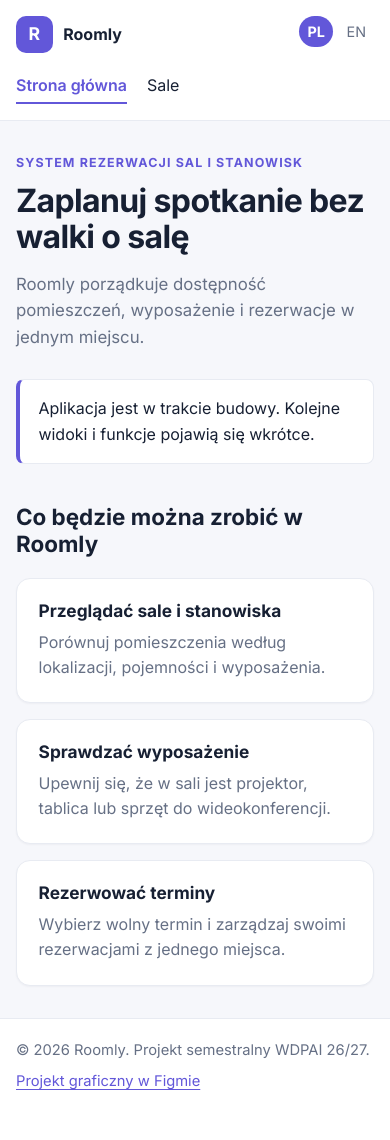
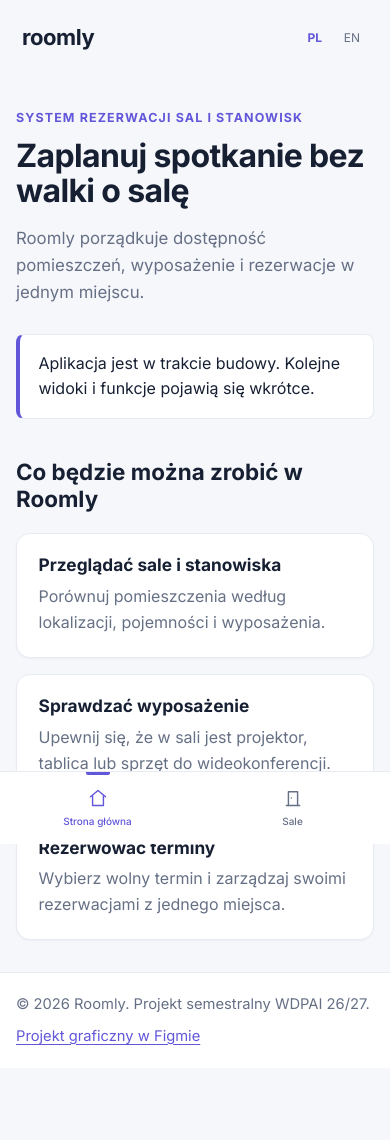
Before and after one commit to tapala/WDPAI-proj, a PHP site: page / in a window 390 px wide. Before the commit the page ends 1090 px from the top, so only its background shows below. Run offline with PHP 8.4, Linux system fonts and the light colour scheme; some libraries are stand-ins or nearby versions.

Commit message:
feat: add mobile bottom navigation

```diff
--- a/public/css/style.css
+++ b/public/css/style.css
@@ -248,6 +248,7 @@ a:hover {
     flex: 1;
     flex-direction: column;
     min-width: 0;
+    padding-bottom: calc(72px + env(safe-area-inset-bottom, 0px));
 }
 
 .sidebar,
@@ -262,59 +263,29 @@ a:hover {
 }
 
 .site-header {
-    background: var(--color-surface);
-    border-bottom: 1px solid var(--color-border);
+    background: transparent;
 }
 
 .header-inner {
     display: flex;
-    flex-wrap: wrap;
     align-items: center;
     justify-content: space-between;
-    gap: 1rem 1.5rem;
-    padding-block: 1rem;
+    gap: var(--space-4);
+    padding-block: 24px;
+    padding-inline: 6px;
 }
 
 .brand {
-    display: inline-flex;
-    align-items: center;
-    gap: 0.65rem;
+    font-size: 22px;
+    font-weight: var(--font-weight-bold);
+    line-height: 1.27;
+    letter-spacing: -0.02em;
     color: var(--color-text);
-    font-weight: 700;
     text-decoration: none;
 }
 
-.brand-mark {
-    display: grid;
-    place-items: center;
-    width: 2.3rem;
-    height: 2.3rem;
-    font-size: 1.1rem;
-    color: var(--color-primary-contrast);
-    background: var(--color-primary);
-    border-radius: var(--radius-md);
-}
-
-.site-nav {
-    display: flex;
-    gap: 1.25rem;
-}
-
-.site-nav a {
-    padding-block: 0.25rem;
+.brand:hover {
     color: var(--color-text);
-    text-decoration: none;
-    border-bottom: 2px solid transparent;
-}
-
-.site-nav a:hover {
-    border-bottom-color: var(--color-border);
-}
-
-.site-nav a[aria-current="page"] {
-    font-weight: 600;
-    color: var(--color-primary);
-    border-bottom-color: var(--color-primary);
 }
 
 .language-switcher {
@@ -335,6 +306,64 @@ a:hover {
     font-weight: 700;
     color: var(--color-primary-contrast);
     background: var(--color-primary);
+}
+
+.language-switcher--header {
+    font-size: var(--font-size-xs);
+}
+
+.language-switcher--header a[aria-current="true"] {
+    color: var(--color-primary);
+    background: transparent;
+}
+
+.mobile-nav {
+    position: fixed;
+    inset-inline: 0;
+    bottom: 0;
+    z-index: 15;
+    display: flex;
+    padding-bottom: env(safe-area-inset-bottom, 0px);
+    background: var(--color-surface);
+    border-top: 1px solid var(--color-border);
+}
+
+.mobile-nav a {
+    position: relative;
+    display: flex;
+    flex: 1;
+    flex-direction: column;
+    align-items: center;
+    justify-content: center;
+    gap: 5px;
+    min-height: 72px;
+    font-size: var(--font-size-3xs);
+    font-weight: var(--font-weight-medium);
+    color: var(--color-muted);
+    text-decoration: none;
+}
+
+.mobile-nav a:hover {
+    color: var(--color-primary);
+}
+
+.mobile-nav a[aria-current="page"] {
+    color: var(--color-primary);
+}
+
+.mobile-nav a[aria-current="page"]::before {
+    position: absolute;
+    top: 0;
+    width: 24px;
+    height: 3px;
+    content: "";
+    background: var(--color-primary);
+    border-radius: 0 0 var(--radius-xs) var(--radius-xs);
+}
+
+.mobile-nav .nav-icon {
+    width: 20px;
+    height: 20px;
 }
 
 .site-main {
@@ -1073,6 +1102,11 @@ a:hover {
 
     .app-frame {
         margin-inline-start: var(--sidebar-width);
+        padding-bottom: 0;
+    }
+
+    .mobile-nav {
+        display: none;
     }
 
     .topbar {
@@ -1124,17 +1158,6 @@ a:hover {
     }
 }
 
-@media (max-width: 640px) {
-    .header-inner {
-        align-items: flex-start;
-    }
-
-    .site-nav {
-        order: 3;
-        width: 100%;
-    }
-}
-
 @media (prefers-reduced-motion: reduce) {
     *,
     *::before,
--- a/public/views/layout.html.php
+++ b/public/views/layout.html.php
@@ -44,5 +44,7 @@ $sectionLabel = str_starts_with($currentPath, '/rooms')
 
         <?php require __DIR__ . '/partials/footer.html.php'; ?>
     </div>
+
+    <?php require __DIR__ . '/partials/mobile-nav.html.php'; ?>
 </body>
 </html>
--- a/public/views/partials/header.html.php
+++ b/public/views/partials/header.html.php
@@ -4,26 +4,15 @@ declare(strict_types=1);
 
 use App\Support\Html;
 
-/** @var string $currentPath */
 /** @var string $locale */
 /** @var App\Support\Translator $translator */
 ?>
 <header class="site-header">
     <div class="container header-inner">
-        <a class="brand" href="/" aria-label="<?= Html::escape($translator->translate('nav.home_link')) ?>">
-            <span class="brand-mark" aria-hidden="true">R</span>
-            <span class="brand-name">Roomly</span>
-        </a>
-
-        <nav class="site-nav" aria-label="<?= Html::escape($translator->translate('nav.main')) ?>">
-            <?php
-            $withIcons = false;
-            require __DIR__ . '/nav-items.html.php';
-            ?>
-        </nav>
+        <a class="brand" href="/" aria-label="<?= Html::escape($translator->translate('nav.home_link')) ?>">roomly</a>
 
         <?php
-        $languageSwitcherClass = '';
+        $languageSwitcherClass = 'language-switcher--header';
         require __DIR__ . '/language-switcher.html.php';
         ?>
     </div>
--- /dev/null
+++ b/public/views/partials/mobile-nav.html.php
@@ -0,0 +1,15 @@
+<?php
+
+declare(strict_types=1);
+
+use App\Support\Html;
+
+/** @var string $currentPath */
+/** @var App\Support\Translator $translator */
+?>
+<nav class="mobile-nav" aria-label="<?= Html::escape($translator->translate('nav.main')) ?>">
+    <?php
+    $withIcons = true;
+    require __DIR__ . '/nav-items.html.php';
+    ?>
+</nav>
```
